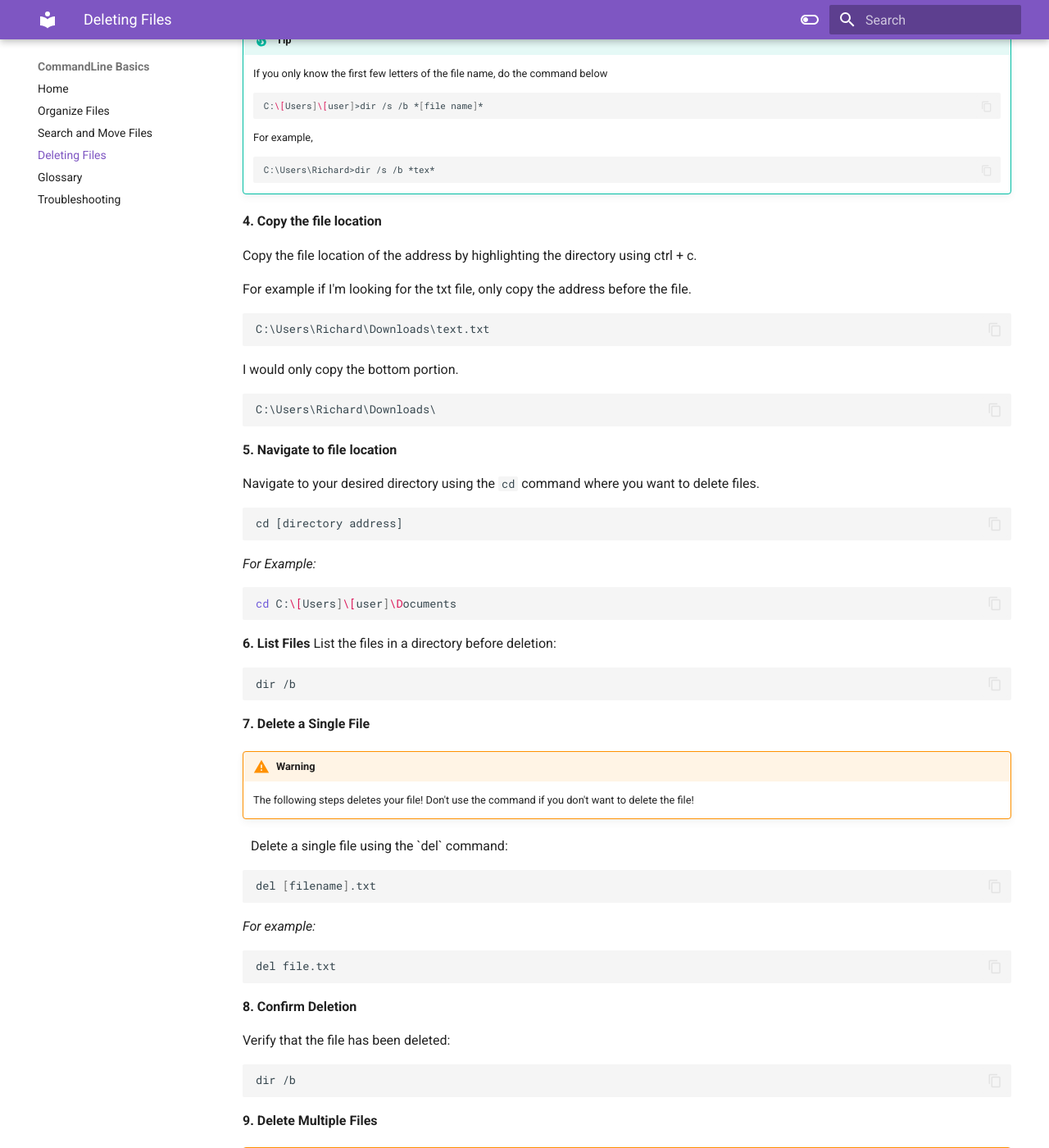
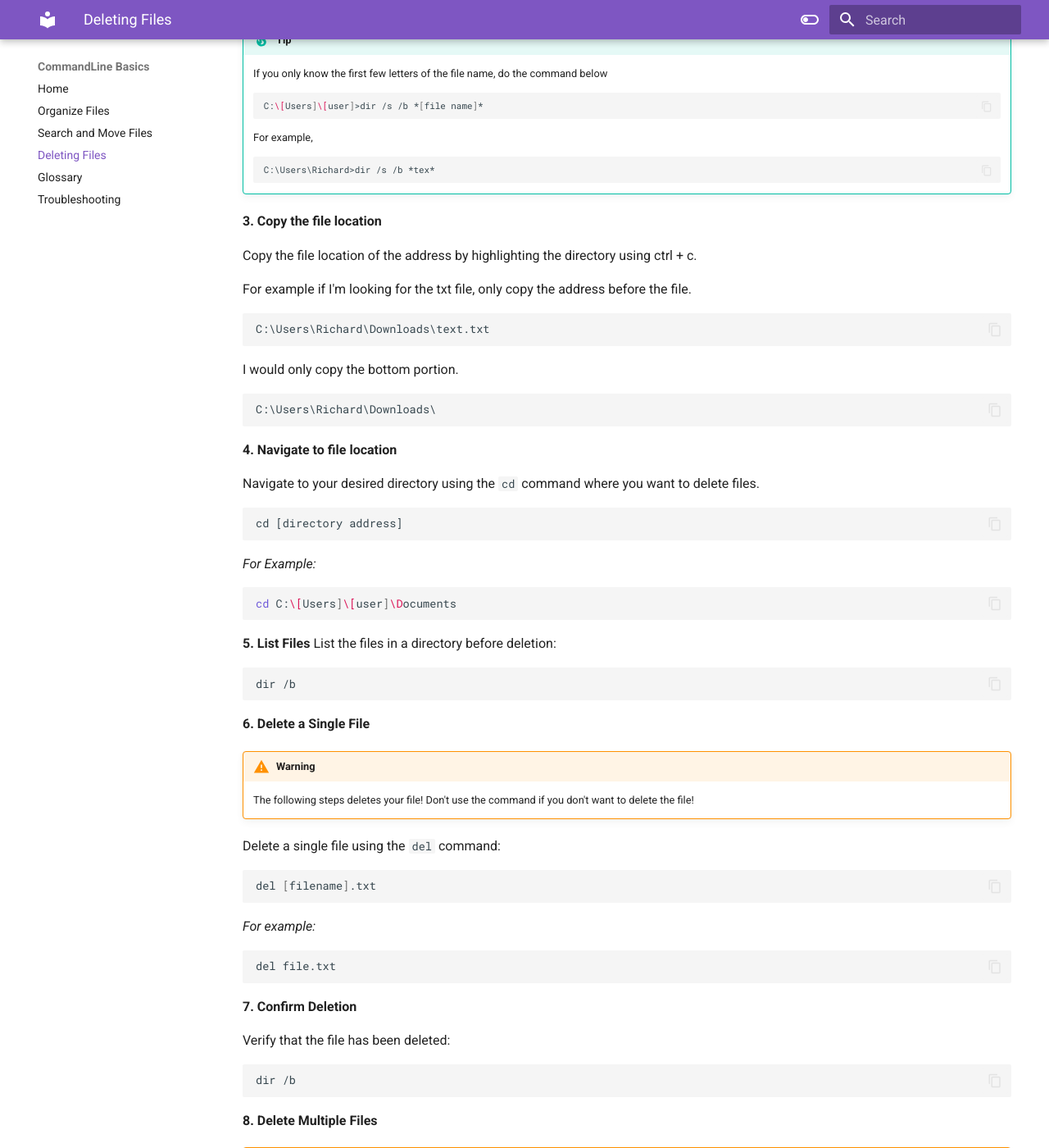
Before and after one commit to RichardLi6/UsingCommandLine, an MkDocs documentation site: the page built from docs/DeletingFiles.md, in a window 1280 px wide and 1400 px high, scrolled down 1144 px. Shown: the whole window at 82% size. Built offline with MkDocs 1.6.1 and Material for MkDocs 9.7.7, drawn with Linux system fonts in a browser that asks for light colours; some of the changed lines change nothing that is shown; some of the changed text lies outside the part shown.

Commit message:
Update numbering on delete files

````diff
--- a/docs/DeletingFiles.md
+++ b/docs/DeletingFiles.md
@@ -44,7 +44,7 @@ C:\Users\Richard>dir /s /b text.txt
     ```
     C:\Users\Richard>dir /s /b *tex*
     ```
-<b> 4. Copy the file location </b>
+<b> 3. Copy the file location </b>
 
 Copy the file location of the address by highlighting the directory using ctrl + c.
 
@@ -58,7 +58,7 @@ C:\Users\Richard\Downloads\
 ```
 
 
-<b> 5. Navigate to file location </b>
+<b> 4. Navigate to file location </b>
 
 Navigate to your desired directory using the `cd` command where you want to delete files.
 
@@ -72,18 +72,18 @@ cd C:\[Users]\[user]\Documents
 ```
 
 
-<b> 6. List Files </b>
+<b> 5. List Files </b>
 List the files in a directory before deletion:
 ```bash
 dir /b
 ```
 
-<b> 7. Delete a Single File</b>
+<b> 6. Delete a Single File</b>
 !!! warning
     The following steps deletes your file! Don't use the command if you
     don't want to delete the file!
 
-<ol> Delete a single file using the `del` command: </ol>
+Delete a single file using the `del` command:
 ```bash
 del [filename].txt
 ```
@@ -93,7 +93,7 @@ del [filename].txt
 del file.txt
 ```
 
-<b> 8. Confirm Deletion</b>
+<b> 7. Confirm Deletion</b>
 
 Verify that the file has been deleted:
 
@@ -101,7 +101,7 @@ Verify that the file has been deleted:
 dir /b
 ```
 
-<b> 9. Delete Multiple Files</b>
+<b> 8. Delete Multiple Files</b>
 !!! warning
     The following steps will delete multiple file! Don't use the command
     if you don't want to delete your files!
@@ -112,7 +112,7 @@ Use wildcards to delete multiple files:
 del *.txt
 ```
 
-<b> 10. Delete Directories</b>
+<b> 9. Delete Directories</b>
 
 !!! warning
     The following steps will delete directories! Don't use the command if
@@ -123,7 +123,7 @@ Remove entire directories using `rmdir` or `rd`:
 rmdir /s /q C:\path\to\directory
 ```
 
-<b> 11. Secure Deletion</b>
+<b> 10. Secure Deletion</b>
 
 For secure deletion, use a third-party tool like `sdelete` from Sysinternals:
 
@@ -131,7 +131,7 @@ For secure deletion, use a third-party tool like `sdelete` from Sysinternals:
 sdelete -p 3 filename.txt
 ```
 
-<b> 12. Empty Recycle Bin</b>
+<b> 11. Empty Recycle Bin</b>
 !!! warning
     The following steps will empty your recycle bin! Don't use the command
     if you don't want to empty your recycle bin!
````
